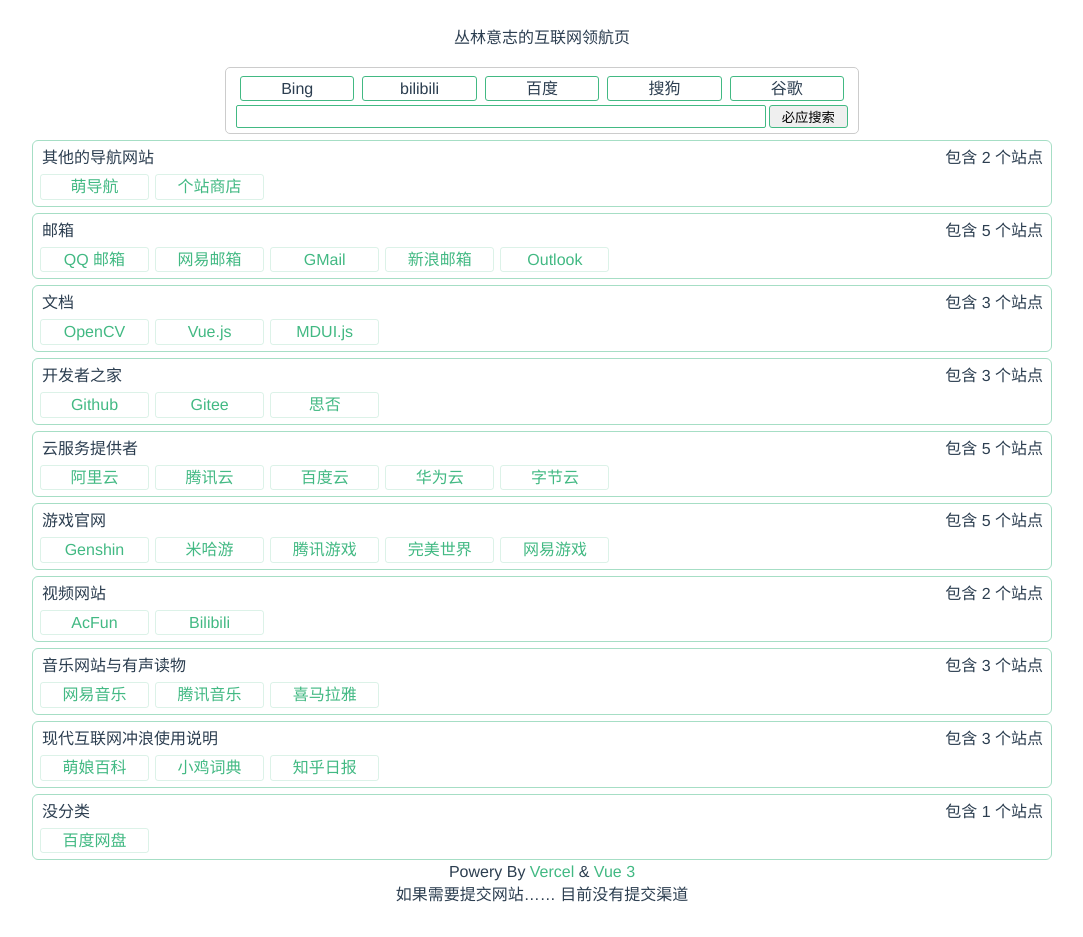
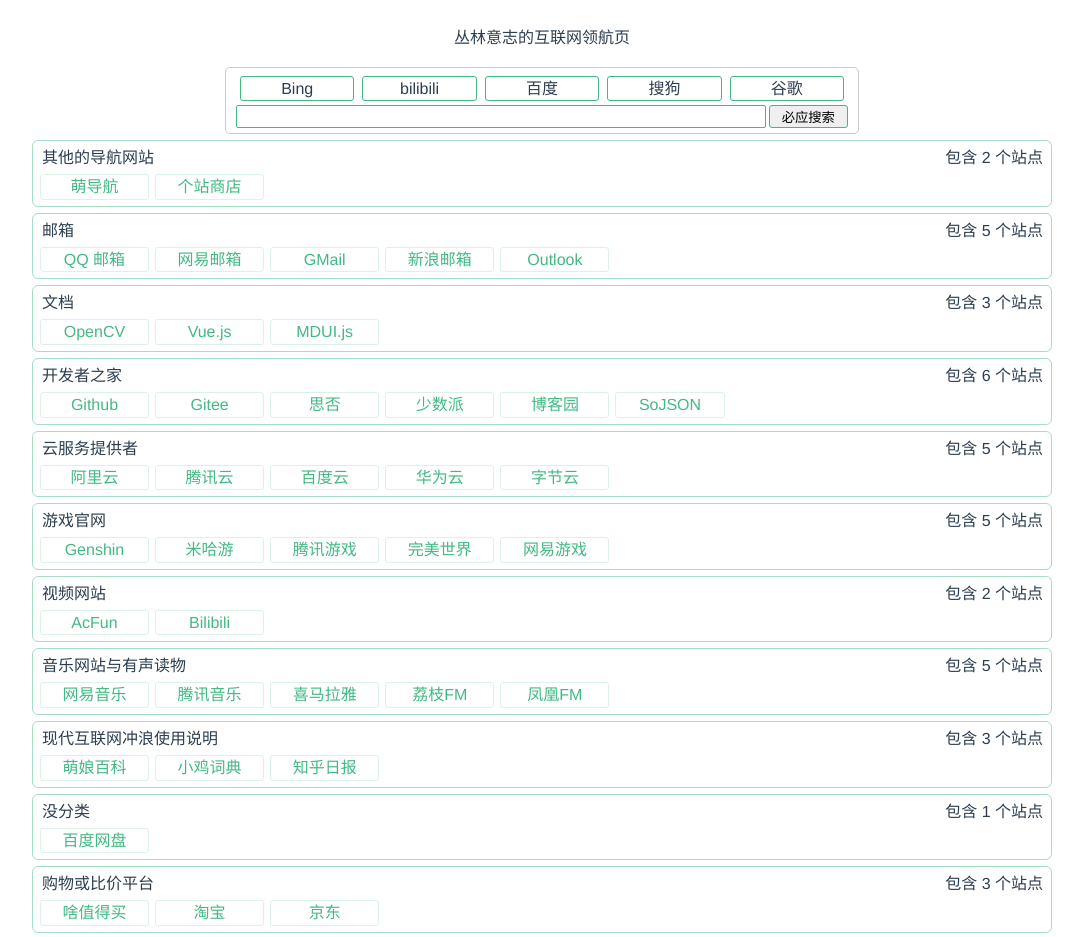
Before and after one commit to conglinyizhi/NavigationCenter, a Vue app: page / in a window 1280 px wide. Shown: the top 937 px of the page, without its empty margins (98-1181 px from the left). Before the commit the page ends 913 px from the top, so only its background shows below. Built offline with nearby package versions, Linux system fonts and the light colour scheme.

Commit message:
新增若干链接

```diff
--- a/src/components/LinkCardGroup.vue
+++ b/src/components/LinkCardGroup.vue
@@ -13,7 +13,7 @@
       class="linkCard"
       :href="site.url"
       v-text="site.title"
-      :title="site.title"
+      :title="site.alt || site.title"
       target="_blank"
     />
   </div>
@@ -35,6 +35,7 @@
           {
             title: "范例地址",
             url: "https://www.baidu.com",
+            alt:"链接"
           },
         ],
       },
--- a/src/components/Navigation.vue
+++ b/src/components/Navigation.vue
@@ -40,6 +40,9 @@
       { title: "Github", url: "https://www.github.com" },
       { title: "Gitee", url: "https://www.github.com" },
       { title: "思否", url: "https://segmentfault.com" },
+      { title: "少数派", url: "https://www.sspai.com" },
+      { title: "博客园", url: "https://www.cnblogs.com" },
+      { title: "SoJSON", url: "https://www.sojson.com/" },
     ],
   },
   {
@@ -75,6 +78,8 @@
       { title: "网易音乐", url: "https://music.163.com/" },
       { title: "腾讯音乐", url: "https://music.qq.com/" },
       { title: "喜马拉雅", url: "https://www.ximalaya.com" },
+      { title: "荔枝FM", url: "https://lizhi.fm" },
+      { title: "凤凰FM", url: "https://diantai.ifeng.com" },
     ],
   },
   {
@@ -89,6 +94,23 @@
     title: "没分类",
     list: [{ title: "百度网盘", url: "https://pan.baidu.com" }],
   },
+  {
+    title: "购物或比价平台",
+    list: [
+      { title: "啥值得买", alt: "什么值得买", url: "https://www.smzdm.com" },
+      { title: "淘宝", url: "https://www.taobao.com" },
+      { title: "京东", url: "https://www.jd.com" },
+    ],
+  },
+  {
+    title: "新闻资讯",
+    list: [
+      { title: "今日热榜", url: "https://tophub.today" },
+      { title: "新浪", url: "https://www.sina.com.cn" },
+      { title: "微博", url: "https://www.weibo.com" },
+      { title: "搜狐", url: "https://www.sohu.com" },
+    ],
+  },
 ];
 export default {
   data() {
@@ -97,7 +119,7 @@
     };
   },
   components: {
-    LinkCardGroup
+    LinkCardGroup,
   },
 };
 </script>
```
